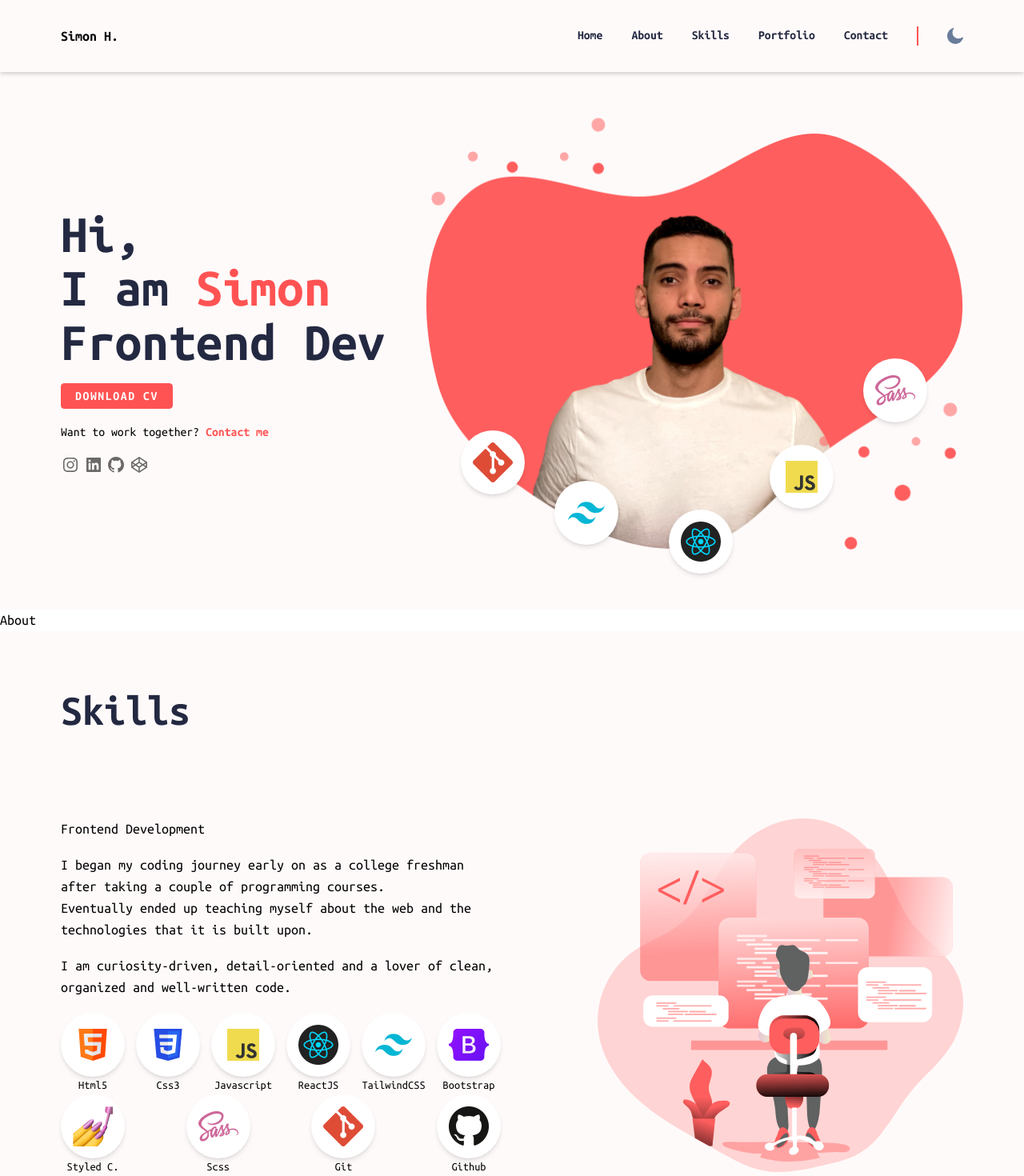
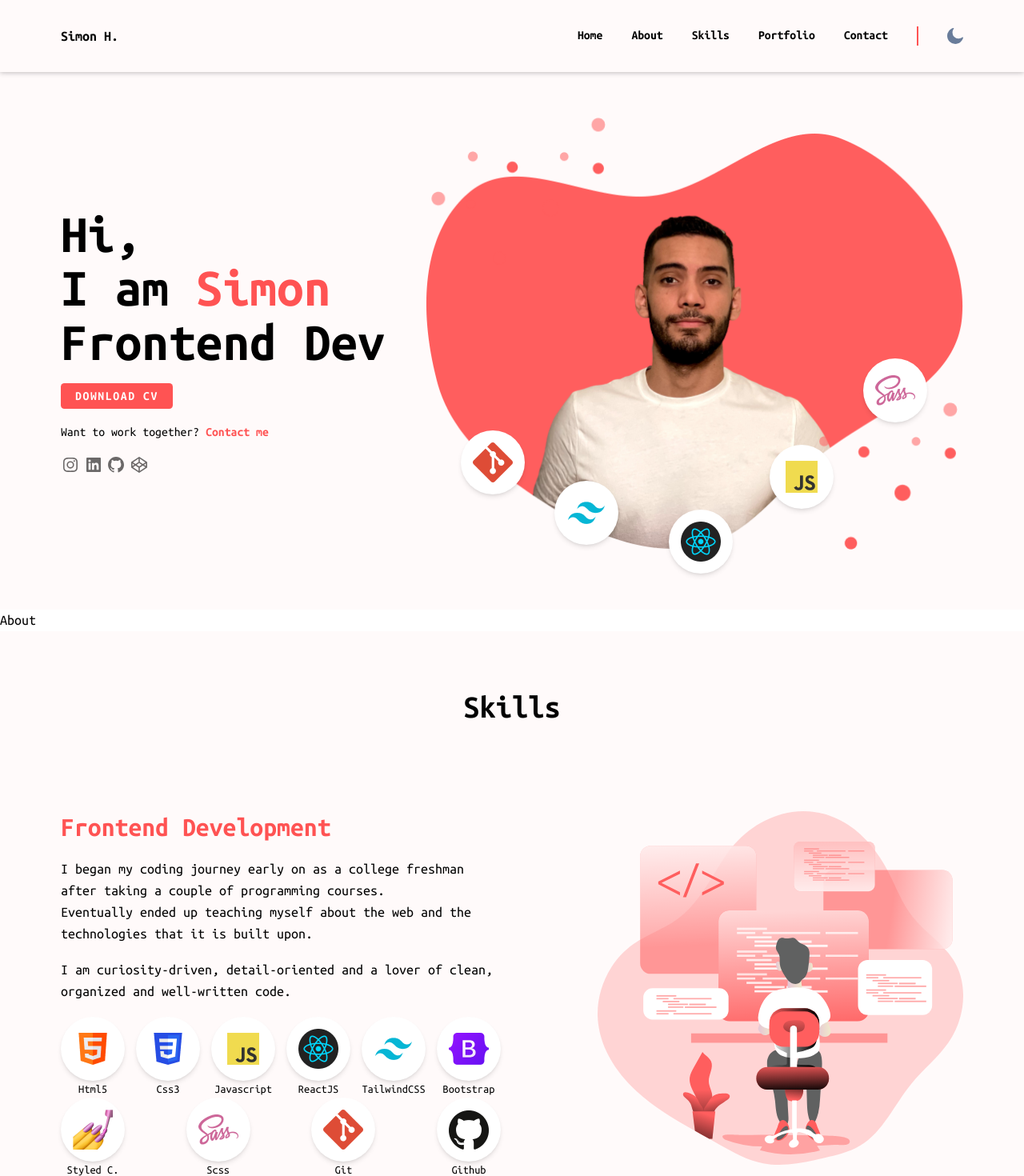
Before and after one commit to simonhernandez/react-portfolio, a React (Vite) app: page / in a window 1280 px wide. Shown: the top 1470 px of the page at 80% size. Built offline with nearby package versions, Linux system fonts and the light colour scheme.

Commit message:
fix: heading styles

```diff
--- a/src/components/Skills.jsx
+++ b/src/components/Skills.jsx
@@ -12,7 +12,7 @@ const Skills = () => {
       className={`${spacing.paddingY} bg-primary_very_light text-center md:text-left`}
     >
       <Wrapper styles={`${layout.wrapper} space-y-8 md:space-y-24`}>
-        <header>
+        <header className="text-center">
           <h2 className={typography.heading2}>Skills</h2>
         </header>
 
@@ -24,7 +24,7 @@ const Skills = () => {
 
           {/* Text Container */}
           <div className="space-y-4 w-full max-w-[550px] m-auto md:m-0">
-            <h3>Frontend Development</h3>
+            <h3 className={`${typography.heading3} text-primary`}>Frontend Development</h3>
             <p>
               I began my coding journey early on as a college freshman after
               taking a couple of programming courses. <br /> Eventually ended up
@@ -59,7 +59,7 @@ const Skills = () => {
 
           {/* Text Container */}
           <div className="space-y-4 w-full max-w-[550px] m-auto">
-            <h3>Languages</h3>
+            <h3 className={`${typography.heading3} text-primary`}>Languages</h3>
             <p>I speak a total of 3 languages.</p>
             <p>
               Spanish as mother language, English and German at an advanced
--- a/src/styles/style.js
+++ b/src/styles/style.js
@@ -9,12 +9,12 @@ export const spacing = {
 }
 
 export const typography = {
-    heading1 : "font-ubuntu_mono text-dark font-bold text-4xl ss:text-6xl",
-    heading2 : "font-ubuntu_mono text-dark font-bold text-2xl ss:text-5xl",
-    heading3 : "font-ubuntu_mono text-dark font-bold text-xl ss:text-4xl",
-    heading4 : "font-ubuntu_mono text-dark font-bold text-xl ss:text-2xl",
-    paragraph: "font-ubuntu_mono text-dark font-normal text-sm ss:text-base",
-    text_sm  : "font-ubuntu_mono text-dark text-xs ss:text-sm",
+    heading1 : "font-ubuntu_mono font-bold text-4xl ss:text-6xl",
+    heading2 : "font-ubuntu_mono font-bold text-2xl ss:text-4xl",
+    heading3 : "font-ubuntu_mono font-bold text-xl ss:text-3xl",
+    heading4 : "font-ubuntu_mono font-bold text-xl ss:text-2xl",
+    paragraph: "font-ubuntu_mono font-normal text-sm ss:text-base",
+    text_sm  : "font-ubuntu_mono text-xs ss:text-sm",
 }
 
 export const flex = {
```
